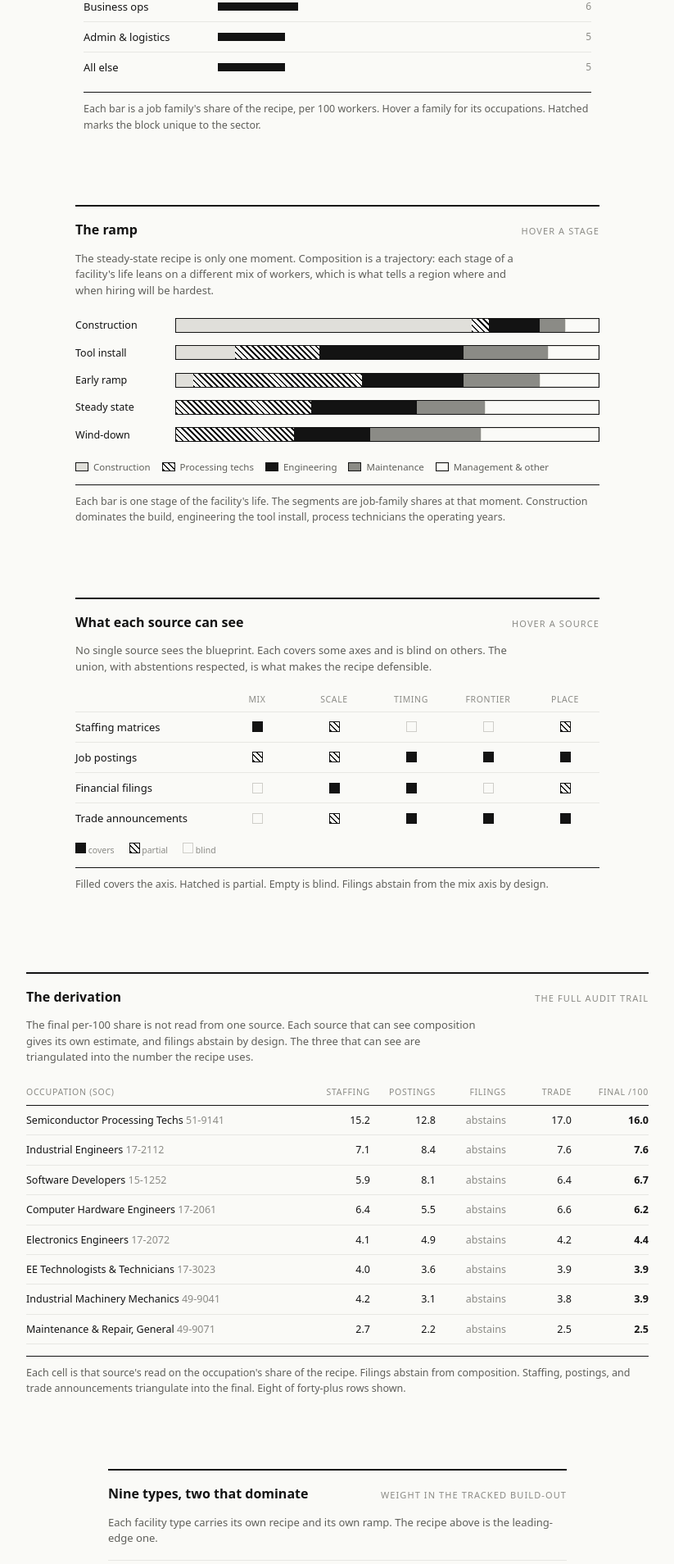
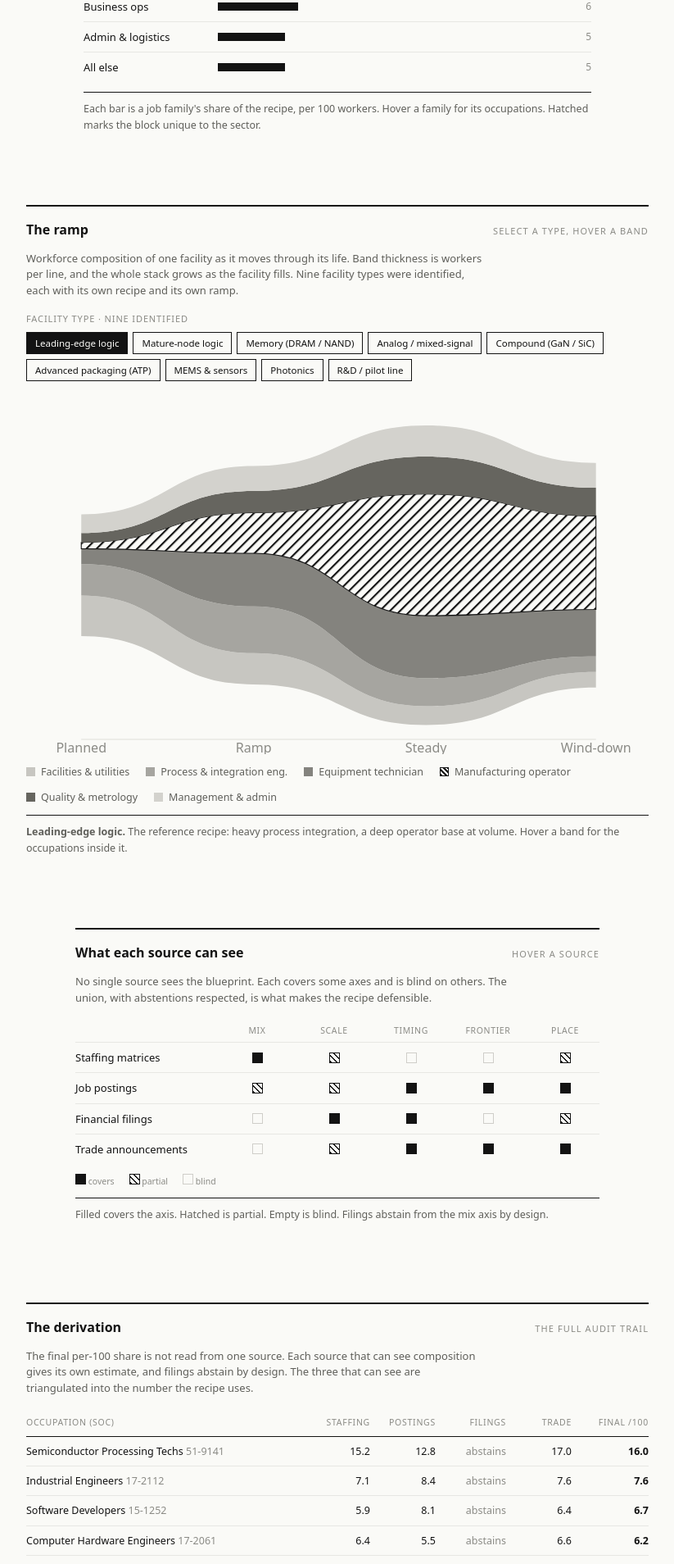
Before and after one commit to conway1521/conway1521.github.io, a Jekyll site: the page built from portfolio/workforce-blueprints.html, in a window 1280 px wide. Shown: the part 1785-3693 px from the top of the page at 82% size, without its empty margins (228-1051 px from the left). Built offline with Jekyll 4.4.1, drawn with Linux system fonts in a browser that asks for light colours.

Commit message:
Replace ramp bars with the plate 14A streamgraph in blueprints
- The ramp is now a stacked, centred streamgraph of six job-family bands
  across the four life stages, faithful to the study's plate 14A
- Select one of nine facility types to reshape the recipe; hover a band
  for its trajectory and the occupations inside it
- Data and geometry lifted from the reference; the defining operator block
  carries the sector hatch

```diff
--- a/assets/css/ink.css
+++ b/assets/css/ink.css
@@ -412,20 +412,14 @@ button { font-family: inherit; }
 .lev-prov__effect { font-variant-numeric: tabular-nums; white-space: nowrap; }
 .lev-prov__foot { font-size: 11.5px; color: var(--faint); line-height: 1.5; margin-top: 10px; }
 
-/* ramp composition */
-.ramp-row { display: grid; grid-template-columns: 108px 1fr; gap: 14px; align-items: center; padding: 7px 0; transition: opacity 0.15s; cursor: default; }
-.ramp-row.is-dim { opacity: 0.32; }
-.ramp-row__name { font-size: 12.5px; }
-.ramp-bar { display: flex; height: 18px; border: 1px solid var(--ink); overflow: hidden; }
-.ramp-seg { height: 100%; }
-.ramp-seg--0 { background: var(--light); }
-.ramp-seg--1 { background: var(--hatch); }
-.ramp-seg--2 { background: var(--ink); }
-.ramp-seg--3 { background: var(--faint); }
-.ramp-seg--4 { background: transparent; box-shadow: inset 0 0 0 1px var(--light); }
-.ramp-legend { display: flex; flex-wrap: wrap; gap: 14px; margin-top: 14px; }
-.ramp-legend__item { display: flex; align-items: center; gap: 6px; font-size: 11.5px; color: var(--muted); }
-.ramp-legend__swatch { width: 16px; height: 11px; border: 1px solid var(--ink); display: inline-block; }
+/* ramp streamgraph */
+.ramp-chips__label { font-size: 11px; letter-spacing: 0.08em; text-transform: uppercase; color: var(--faint); margin-bottom: 8px; }
+.ramp-chips { display: flex; flex-wrap: wrap; gap: 6px; margin-bottom: 16px; }
+.ramp-chip { padding: 5px 10px; font-size: 11.5px; cursor: pointer; border: 1px solid var(--ink); background: var(--paper); color: var(--ink); }
+.ramp-chip.is-sel { background: var(--ink); color: var(--paper); }
+.ramp-legend { display: flex; flex-wrap: wrap; gap: 12px 20px; margin-top: 12px; font-size: 12.5px; }
+.ramp-leg__item { display: flex; align-items: center; gap: 7px; transition: opacity 0.12s; cursor: default; color: var(--muted); }
+.ramp-leg__sw { width: 11px; height: 11px; flex: 0 0 auto; display: inline-block; }
 
 /* qualitative to quantitative */
 .xtract-grid { display: grid; grid-template-columns: 1fr 1fr; gap: 22px; margin-top: 4px; }
@@ -493,7 +487,6 @@ button { font-family: inherit; }
   .metrics-row span:nth-child(4) { display: none; }
   .clu-canvas, .hier-canvas { width: 600px; }
   .xtract-grid { grid-template-columns: 1fr; gap: 16px; }
-  .ramp-row { grid-template-columns: 84px 1fr; gap: 10px; }
   .lev-prov__row { grid-template-columns: 1fr auto; }
   .lev-prov__setting { grid-column: 1 / -1; grid-row: 2; }
 }
--- a/assets/js/ink-plates.js
+++ b/assets/js/ink-plates.js
@@ -694,48 +694,126 @@
     });
   }
 
-  /* ---------- ramp composition (hover a stage) ----------
-     The occupation mix shifts across a facility's life. Each stage is a
-     stacked bar; the segments are job-family shares at that moment. */
-  var RAMP_FAMILIES = ['Construction', 'Processing techs', 'Engineering', 'Maintenance', 'Management & other'];
-  var RAMP_STAGES = [
-    ['Construction', [70, 4, 12, 6, 8], 'Site build-out. The crew is almost all construction trades; the operating workforce barely exists yet.'],
-    ['Tool install', [14, 20, 34, 20, 12], 'Equipment moves in. Engineering peaks while maintenance and process techs ramp to receive and qualify the tools.'],
-    ['Early ramp', [4, 40, 24, 18, 14], 'Production starts. Process technicians dominate; engineering shifts from install to yield.'],
-    ['Steady state', [0, 32, 25, 16, 27], 'The recipe the blueprint describes. Composition settles into its operating mix.'],
-    ['Wind-down', [0, 28, 18, 26, 28], 'Volume tapers. Maintenance share rises as the plant is kept running lean.']
+  /* ---------- the ramp, as a streamgraph (select a type, hover a band) ----------
+     Reproduces plate 14A: workforce composition of one facility across its
+     life, six job-family bands stacked and centred, reshaped per facility
+     type. Data and geometry lifted from the study. */
+  var STREAM_BASE = [
+    ['Facilities & utilities', [26, 20, 12, 10], 'Leads the build, then recedes. Construction-adjacent trades front-load.', 'Facilities techs · utilities operators · construction trades'],
+    ['Process & integration eng.', [20, 30, 18, 10], 'Peaks during ramp as tools are installed and qualified.', 'Process engineers · integration engineers · yield engineers'],
+    ['Equipment technician', [10, 34, 40, 30], 'Rises through ramp and holds, the backbone of a running fab.', 'Equipment techs · maintenance techs · calibration techs'],
+    ['Manufacturing operator', [4, 26, 78, 60], 'Near-absent at build, dominant at full volume. The defining block.', 'Process operators · fab technicians · material handlers'],
+    ['Quality & metrology', [6, 14, 24, 18], 'Scales with volume as yield management starts to bite.', 'Quality engineers · metrology techs · inspectors'],
+    ['Management & admin', [12, 16, 20, 16], 'Roughly flat, overhead that does not ramp with production.', 'Production managers · planners · admin & business ops']
   ];
-  function initRamp() {
-    var host = $('ramp'), legend = $('ramp-legend'), note = $('ramp-note');
-    if (!host) return;
-    var defaultNote = note ? note.getAttribute('data-default') : null;
-    host.innerHTML = RAMP_STAGES.map(function (s, i) {
-      var segs = s[1].map(function (w, k) {
-        return '<span class="ramp-seg ramp-seg--' + k + '" style="width:' + w + '%;" title="' + esc(RAMP_FAMILIES[k]) + ' ' + w + '%"></span>';
+  var FAB_TYPES = [
+    ['Leading-edge logic', [1, 1, 1, 1, 1, 1], 'The reference recipe: heavy process integration, a deep operator base at volume.'],
+    ['Mature-node logic', [0.9, 0.8, 1.0, 1.15, 0.9, 1.0], 'Fewer integration engineers, a proportionally larger operator base.'],
+    ['Memory (DRAM / NAND)', [0.85, 0.7, 1.1, 1.3, 0.85, 0.9], 'The most operator- and equipment-heavy: high-volume, repetitive process.'],
+    ['Analog / mixed-signal', [0.95, 1.1, 1.0, 0.9, 1.0, 1.0], 'Design-adjacent, a richer engineering share than volume logic.'],
+    ['Compound (GaN / SiC)', [1.0, 1.25, 1.05, 0.8, 1.05, 0.95], 'Process-integration heavy, materials science leans on engineers.'],
+    ['Advanced packaging (ATP)', [1.0, 0.75, 1.15, 1.2, 0.9, 1.0], 'Assembly and test: operator- and technician-led, lighter on process eng.'],
+    ['MEMS & sensors', [1.0, 1.15, 1.0, 0.85, 1.15, 1.0], 'Quality- and engineering-weighted, tolerances drive metrology up.'],
+    ['Photonics', [1.0, 1.2, 1.0, 0.8, 1.1, 1.0], 'Integration- and metrology-heavy, small precise lines.'],
+    ['R&D / pilot line', [0.9, 1.4, 0.9, 0.4, 1.1, 1.15], 'Engineers dominate, operators barely present, it never reaches volume.']
+  ];
+  var STREAM_INKS = ['#C7C6C1', '#A6A5A0', '#84837E', '#131313', '#66655F', '#D3D2CD'];
+  var STREAM_HATCH = 3;
+  var STREAM_X = [46, 190, 334, 476];
+  function initRampStream() {
+    var svgEl = $('ramp-svg'), chipsEl = $('ramp-chips'), legEl = $('ramp-legend'), note = $('ramp-note');
+    if (!svgEl || !chipsEl) return;
+    var streamType = 0, streamHover = null;
+    function smoothLine(pts) {
+      var d = 'M ' + pts[0][0] + ' ' + pts[0][1];
+      for (var i = 1; i < pts.length; i++) {
+        var mx = (pts[i - 1][0] + pts[i][0]) / 2;
+        d += ' C ' + mx + ' ' + pts[i - 1][1] + ', ' + mx + ' ' + pts[i][1] + ', ' + pts[i][0] + ' ' + pts[i][1];
+      }
+      return d;
+    }
+    function bandPath(topPts, botPts) {
+      var d = smoothLine(topPts) + ' L ' + botPts[botPts.length - 1][0] + ' ' + botPts[botPts.length - 1][1];
+      var rev = botPts.slice().reverse();
+      for (var i = 1; i < rev.length; i++) {
+        var mx = (rev[i - 1][0] + rev[i][0]) / 2;
+        d += ' C ' + mx + ' ' + rev[i - 1][1] + ', ' + mx + ' ' + rev[i][1] + ', ' + rev[i][0] + ' ' + rev[i][1];
+      }
+      return d + ' Z';
+    }
+    function defs() {
+      return STREAM_BASE.map(function (d, bi) {
+        return [d[0], d[1].map(function (v) { return Math.round(v * FAB_TYPES[streamType][1][bi]); }), d[2], d[3]];
+      });
+    }
+    function noteHTML(sd) {
+      if (streamHover != null) return '<strong>' + esc(sd[streamHover][0]) + '.</strong> ' + esc(sd[streamHover][2]) + ' <span class="rmuted">' + esc(sd[streamHover][3]) + '</span>';
+      return '<strong>' + esc(FAB_TYPES[streamType][0]) + '.</strong> ' + esc(FAB_TYPES[streamType][2]) + ' Hover a band for the occupations inside it.';
+    }
+    function applyHover(sd) {
+      Array.prototype.forEach.call(svgEl.querySelectorAll('path[data-bi]'), function (p) {
+        var bi = parseInt(p.getAttribute('data-bi'), 10);
+        p.setAttribute('fill-opacity', (streamHover != null && streamHover !== bi) ? '0.18' : '1');
+      });
+      Array.prototype.forEach.call(legEl.querySelectorAll('.ramp-leg__item'), function (it) {
+        var bi = parseInt(it.getAttribute('data-bi'), 10);
+        it.style.opacity = (streamHover != null && streamHover !== bi) ? '0.4' : '1';
+      });
+      if (note) note.innerHTML = noteHTML(sd);
+    }
+    function render() {
+      var sd = defs();
+      var phaseTotals = [0, 1, 2, 3].map(function (i) { return sd.reduce(function (s, d) { return s + d[1][i]; }, 0); });
+      var sMax = Math.max.apply(null, phaseTotals);
+      var sH = 250, sTop = 26, sSc = sH / sMax;
+      var sBase = [0, 1, 2, 3].map(function (i) { return sTop + sH / 2 + phaseTotals[i] * sSc / 2; });
+      var cum = [0, 0, 0, 0];
+      var paths = sd.map(function (dd, bi) {
+        var topPts = [], botPts = [];
+        for (var i = 0; i < 4; i++) {
+          var bottom = sBase[i] - cum[i] * sSc;
+          var topY = bottom - dd[1][i] * sSc;
+          botPts.push([STREAM_X[i], bottom]); topPts.push([STREAM_X[i], topY]);
+          cum[i] += dd[1][i];
+        }
+        var fill = bi === STREAM_HATCH ? 'url(#rampHatch)' : STREAM_INKS[bi];
+        var stroke = bi === STREAM_HATCH ? '#131313' : 'none';
+        return '<path d="' + bandPath(topPts, botPts) + '" fill="' + fill + '" fill-opacity="1" stroke="' + stroke + '" stroke-width="0.75" data-bi="' + bi + '" style="cursor:default; transition:fill-opacity .15s;"></path>';
       }).join('');
-      return '<div class="ramp-row" data-i="' + i + '"><span class="ramp-row__name">' + esc(s[0]) +
-        '</span><div class="ramp-bar">' + segs + '</div></div>';
-    }).join('');
-    if (legend) legend.innerHTML = RAMP_FAMILIES.map(function (f, k) {
-      return '<span class="ramp-legend__item"><span class="ramp-seg ramp-seg--' + k + ' ramp-legend__swatch"></span>' + esc(f) + '</span>';
-    }).join('');
-    var rows = host.querySelectorAll('.ramp-row');
-    Array.prototype.forEach.call(rows, function (row) {
-      var i = parseInt(row.getAttribute('data-i'), 10);
-      row.addEventListener('mouseenter', function () {
-        Array.prototype.forEach.call(rows, function (r) { if (r !== row) r.classList.add('is-dim'); });
-        if (note) {
-          var s = RAMP_STAGES[i];
-          var mix = RAMP_FAMILIES.map(function (f, k) { return s[1][k] ? f + ' ' + s[1][k] : null; })
-            .filter(Boolean).join(' &middot; ');
-          note.innerHTML = '<strong>' + esc(s[0]) + '.</strong> ' + esc(s[2]) + ' <span class="rmuted">' + mix + '</span>';
-        }
+      svgEl.innerHTML =
+        '<defs><pattern id="rampHatch" width="6" height="6" patternTransform="rotate(45)" patternUnits="userSpaceOnUse">' +
+          '<rect width="6" height="6" fill="#FAFAF7"></rect><line x1="0" y1="0" x2="0" y2="6" stroke="#131313" stroke-width="3"></line></pattern></defs>' +
+        paths +
+        '<line x1="46" y1="288" x2="476" y2="288" stroke="#E7E7E3" stroke-width="1"></line>' +
+        '<text x="46" y="299" font-size="11" fill="#8B8B86" text-anchor="middle">Planned</text>' +
+        '<text x="190" y="299" font-size="11" fill="#8B8B86" text-anchor="middle">Ramp</text>' +
+        '<text x="334" y="299" font-size="11" fill="#8B8B86" text-anchor="middle">Steady</text>' +
+        '<text x="476" y="299" font-size="11" fill="#8B8B86" text-anchor="middle">Wind-down</text>';
+      chipsEl.innerHTML = FAB_TYPES.map(function (t, i) {
+        return '<button class="ramp-chip' + (i === streamType ? ' is-sel' : '') + '" data-i="' + i + '">' + esc(t[0]) + '</button>';
+      }).join('');
+      if (legEl) legEl.innerHTML = sd.map(function (dd, bi) {
+        var sw = bi === STREAM_HATCH
+          ? 'background:repeating-linear-gradient(45deg,#131313 0 2px,transparent 2px 4px); border:1px solid #131313;'
+          : 'background:' + STREAM_INKS[bi] + ';';
+        return '<div class="ramp-leg__item" data-bi="' + bi + '"><span class="ramp-leg__sw" style="' + sw + '"></span><span>' + esc(dd[0]) + '</span></div>';
+      }).join('');
+      Array.prototype.forEach.call(chipsEl.querySelectorAll('.ramp-chip'), function (c) {
+        c.addEventListener('click', function () { streamType = parseInt(c.getAttribute('data-i'), 10); streamHover = null; render(); });
       });
-      row.addEventListener('mouseleave', function () {
-        Array.prototype.forEach.call(rows, function (r) { r.classList.remove('is-dim'); });
-        if (note && defaultNote != null) note.innerHTML = defaultNote;
+      var over = function (bi) { return function () { streamHover = bi; applyHover(sd); }; };
+      var out = function () { streamHover = null; applyHover(sd); };
+      Array.prototype.forEach.call(svgEl.querySelectorAll('path[data-bi]'), function (p) {
+        var bi = parseInt(p.getAttribute('data-bi'), 10);
+        p.addEventListener('mouseenter', over(bi)); p.addEventListener('mouseleave', out);
       });
-    });
+      Array.prototype.forEach.call(legEl.querySelectorAll('.ramp-leg__item'), function (it) {
+        var bi = parseInt(it.getAttribute('data-bi'), 10);
+        it.addEventListener('mouseenter', over(bi)); it.addEventListener('mouseleave', out);
+      });
+      applyHover(sd);
+    }
+    render();
   }
 
   /* ---------- qualitative to quantitative (switch an example) ----------
@@ -796,7 +874,7 @@
     initFlow();
     initClusters();
     initHierarchy();
-    initRamp();
+    initRampStream();
     initExtract();
     initDivergence();
     initHoverDim('resolution', '.res-row', 'resolution-note');
--- a/portfolio/workforce-blueprints.html
+++ b/portfolio/workforce-blueprints.html
@@ -79,16 +79,20 @@ ink_js: true
     <div class="plate__note" id="bp-note">Each bar is a job family's share of the recipe, per 100 workers. Hover a family for its occupations. Hatched marks the block unique to the sector.</div>
   </div>
 
-  <!-- the ramp composition -->
-  <div class="plate" style="max-width:640px;">
+  <!-- the ramp streamgraph -->
+  <div class="plate" style="max-width:760px;">
     <div class="plate__head">
       <span class="plate__title">The ramp</span>
-      <span class="plate__hint">hover a stage</span>
+      <span class="plate__hint">select a type, hover a band</span>
     </div>
-    <p class="plate__purpose">The steady-state recipe is only one moment. Composition is a trajectory: each stage of a facility's life leans on a different mix of workers, which is what tells a region where and when hiring will be hardest.</p>
-    <div id="ramp"></div>
+    <p class="plate__purpose">Workforce composition of one facility as it moves through its life. Band thickness is workers per line, and the whole stack grows as the facility fills. Nine facility types were identified, each with its own recipe and its own ramp.</p>
+    <div class="ramp-chips__label">Facility type &middot; nine identified</div>
+    <div class="ramp-chips" id="ramp-chips"></div>
+    <div id="ramp-stream">
+      <svg id="ramp-svg" viewBox="0 0 520 300" style="width:100%; height:auto; display:block;"></svg>
+    </div>
     <div class="ramp-legend" id="ramp-legend"></div>
-    <div class="plate__note" id="ramp-note" data-default="Each bar is one stage of the facility's life. The segments are job-family shares at that moment. Construction dominates the build, engineering the tool install, process technicians the operating years.">Each bar is one stage of the facility's life. The segments are job-family shares at that moment. Construction dominates the build, engineering the tool install, process technicians the operating years.</div>
+    <div class="plate__note" id="ramp-note" data-default="Composition is a trajectory, and it differs by facility type. Select a facility type to reshape the ramp, and hover a band for the occupations inside it.">Composition is a trajectory, and it differs by facility type. Select a facility type to reshape the ramp, and hover a band for the occupations inside it.</div>
   </div>
 
 
```
